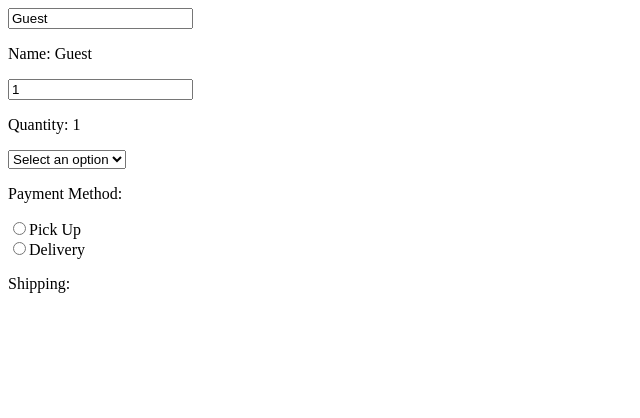
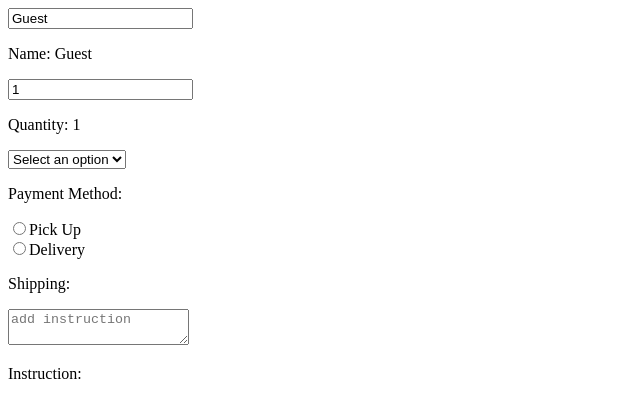
Before and after one commit to Hvk26/ReactApp-Test, a React (Vite) app: page / in a window 1280 px wide. Shown: the top 418 px of the page, without its empty margins (0-640 px from the left). Built offline with nearby package versions, Linux system fonts and the light colour scheme.

Commit message:
adding instruction comment to text-area

```diff
--- a/src/MyComponent.jsx
+++ b/src/MyComponent.jsx
@@ -7,6 +7,7 @@ function MyComponent(){
     const [quantity, setQuantity] = useState(1);
     const [payment, setPayment] = useState("");
     const [method, setMethod] = useState("");
+    const [comment, setComment] = useState("");
 
 
     // declaring different function
@@ -21,6 +22,9 @@ function MyComponent(){
     }
     const methodHandler = ()=>{
         setMethod(event.target.value);
+    }
+    const commentHandler = ()=>{
+        setComment(event.target.value);
     }
 
     return(<div>
@@ -42,6 +46,9 @@ function MyComponent(){
         <label> <input type="radio" value="Pick Up" checked={method === "Pick Up"} onChange={methodHandler}/>Pick Up</label><br/>
         <label> <input type="radio" value="Delivery" checked={method === "Delivery"} onChange={methodHandler}/>Delivery</label>
         <p>Shipping: {method}</p>
+
+        <textarea name="comment" placeholder="add instruction" onChange ={commentHandler}></textarea>
+        <p>Instruction: {comment} </p>
     </div>);
 
 }
```
